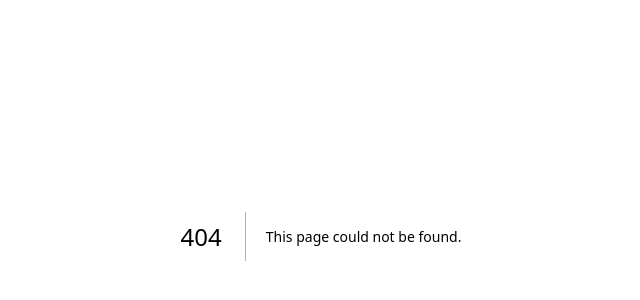
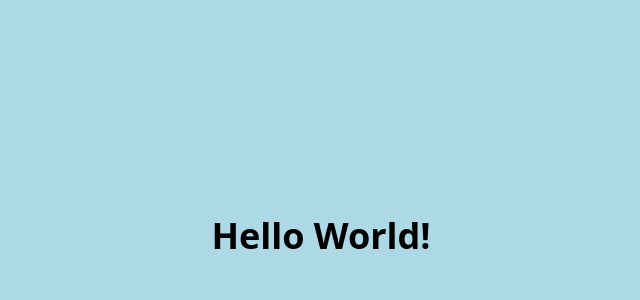
Before and after one commit to vicre/vicre-nextjs-app01, a Next.js app in the folder app-main/: page / in a window 1280 px wide. Before the commit this address had no page. Shown: the part 164-464 px from the top of the page, without its empty margins (319-959 px from the left). Built offline with nearby package versions, Linux system fonts and the light colour scheme.

Commit message:
push to hub by mark

```diff
--- /dev/null
+++ b/app-main/pages/index.js
@@ -0,0 +1,8 @@
+// pages/index.js
+export default function Home() {
+    return (
+      <div className="flex items-center justify-center min-h-screen">
+        <h1 className="text-4xl font-bold">Hello World!</h1>
+      </div>
+    );
+  }
```
